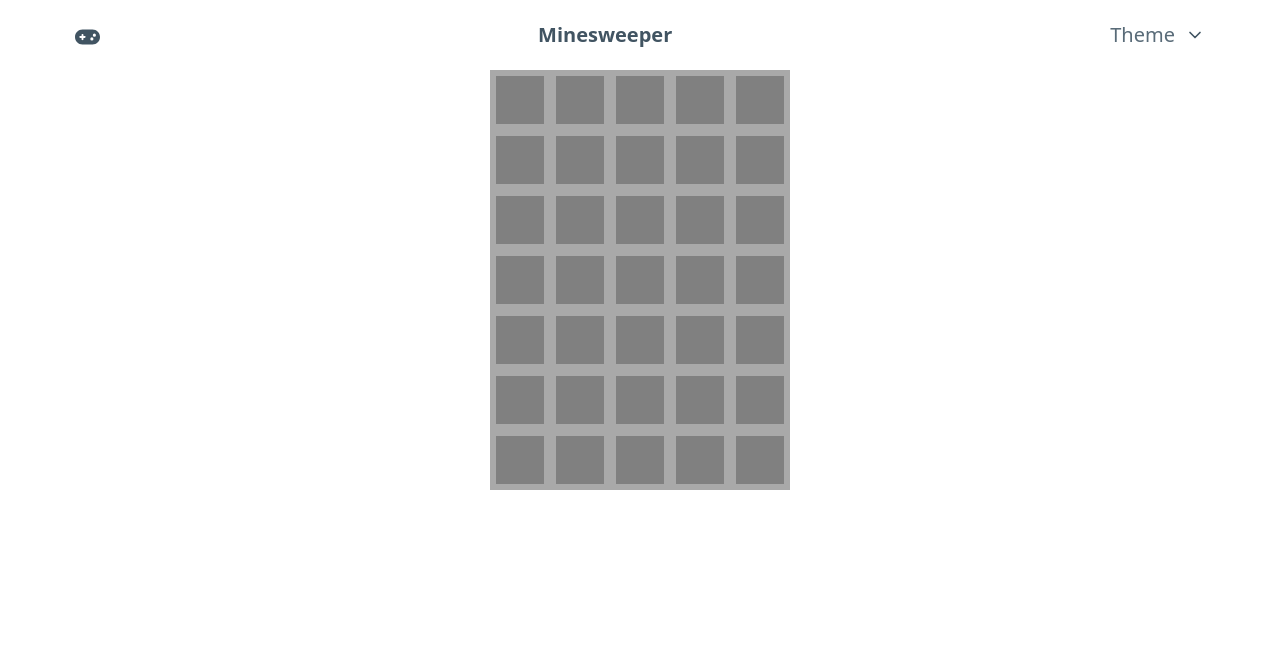
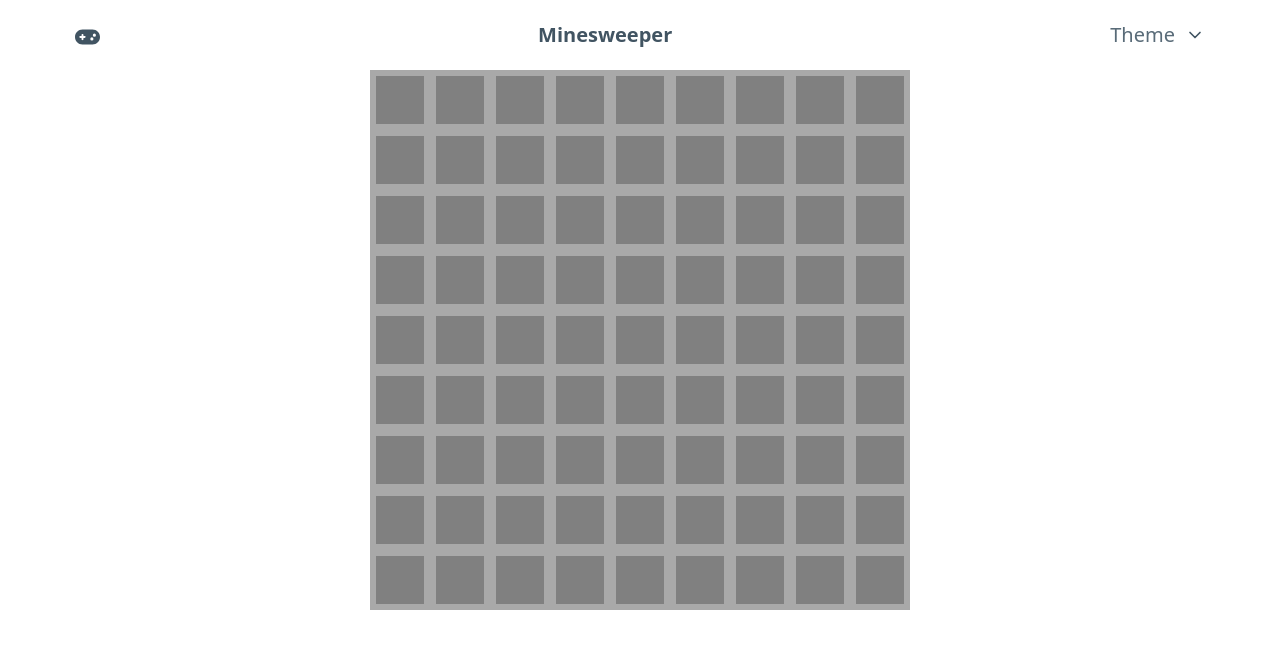
Before and after one commit to aidandenlinger/minesweeper, a Svelte app: page / in a window 1280 px wide. Shown: the top 648 px of the page. Built offline with nearby package versions, Linux system fonts and the light colour scheme.

Commit message:
chore(frontend): use default minesweeper beginner size/counts

```diff
--- a/src/frontend/App.svelte
+++ b/src/frontend/App.svelte
@@ -4,7 +4,7 @@
   import { create, click } from "../logic/minesweeper";
   import Cell from "./Cell.svelte";
 
-  let gameState = create(5, 7, 9);
+  let gameState = create(9, 9, 10);
 
   function clickCell(e: CustomEvent<Coord>) {
     gameState = click(gameState, e.detail);
```
